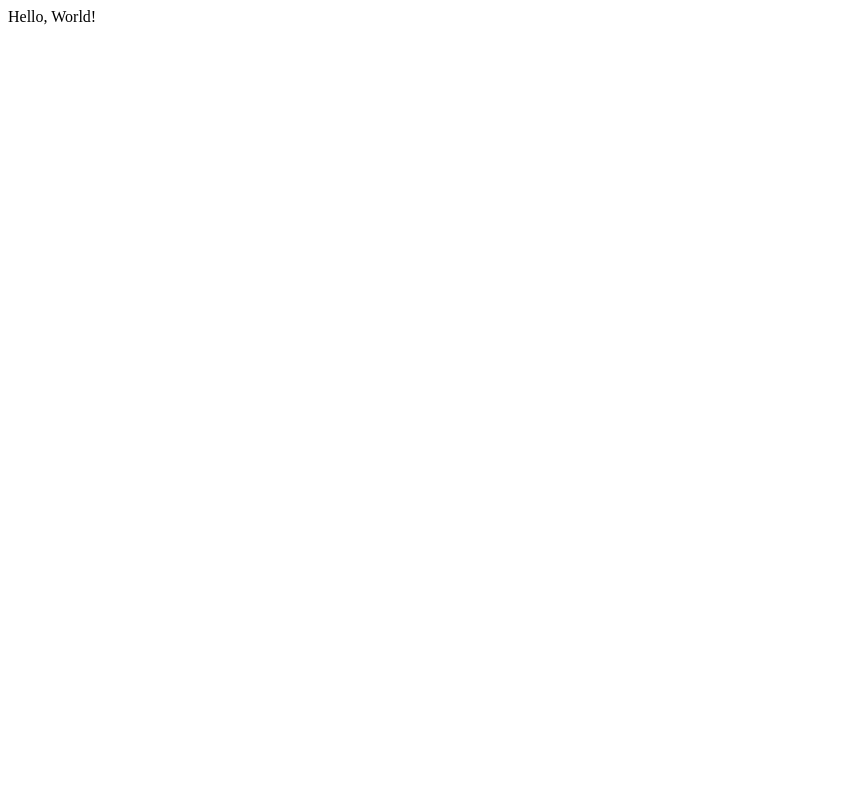
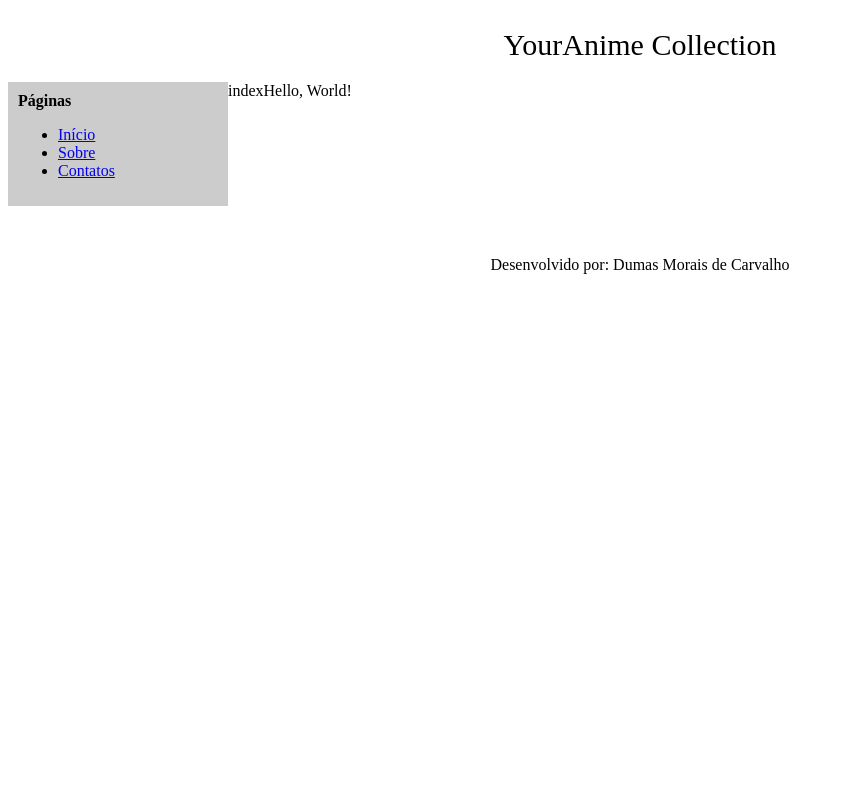
Before and after one commit to dumascarvalho/Y2019_YourAnime_Collection, a PHP site: page /index.php?pagina=index in a window 1280 px wide. Before the commit the part shown is almost empty. Shown: the whole page, without its empty margins (0-844 px from the left). Run offline with PHP 8.4, Linux system fonts and the light colour scheme.

Commit message:
Definição da Estrutura do Site

```diff
--- a/includes/footer.php
+++ b/includes/footer.php
@@ -0,0 +1,7 @@
+<div style="clear: both;"></div>
+
+<div class="footer">Desenvolvido por: Dumas Morais de Carvalho</div>
+
+</body>
+
+</html>
--- a/includes/header.php
+++ b/includes/header.php
@@ -0,0 +1,12 @@
+<!DOCTYPE html>
+
+<html>
+
+<head>
+    <title><?php echo $titulo; ?></title>
+    <link rel='stylesheet' type='text/css' media='screen' href='../styles/main.css'>
+</head>
+
+<body>
+
+    <div class="top">YourAnime Collection</div>
--- /dev/null
+++ b/includes/sidebar.php
@@ -0,0 +1,8 @@
+<div class="sidebar">
+    <strong>Páginas</strong>
+    <ul>
+        <li><a href="index.php">Início</a></li>
+        <li><a href="index.php?pagina=sobre">Sobre</a></li>
+        <li><a href="index.php?pagina=contatos">Contatos</a></li>
+    </ul>
+</div>
--- a/index.php
+++ b/index.php
@@ -1,3 +1,27 @@
 <?php
 
-echo "Hello, World!";
+$pagina = "principal.php";
+$titulo = "YourAnime Collection";
+
+if (isset($_GET["pagina"])) {
+    if ($_GET["pagina"] == "sobre") {
+        $pagina = "sobre.php";
+        $titulo = "Sobre";
+    }
+    if ($_GET["pagina"] == "contatos") {
+        $pagina = "contatos.php";
+        $titulo = "Contatos";
+    }
+}
+
+include("./includes/header.php");
+
+include("./includes/sidebar.php");
+
+if (isset($_GET["pagina"])) {
+    echo $_GET["pagina"];
+}
+
+include("./pages/" . $pagina);
+
+include("./includes/footer.php");
--- /dev/null
+++ b/pages/principal.php
@@ -0,0 +1,3 @@
+<?php
+
+echo "Hello, World!";
--- /dev/null
+++ b/styles/main.css
@@ -0,0 +1,22 @@
+.top {
+    padding: 20px;
+    font-size: 30px;
+    text-align: center;
+}
+
+.sidebar {
+    float: left;
+    width: 200px;
+    background-color: #ccc;
+    padding: 10px;
+}
+
+.content {
+    float: left;
+    padding: 10px;
+}
+
+.footer {
+    text-align: center;
+    padding: 50px;
+}
```
Also changed, not shown: includes/database.php (renamed from config/database.php), pages/contatos.php (added), pages/sobre.php (added).
